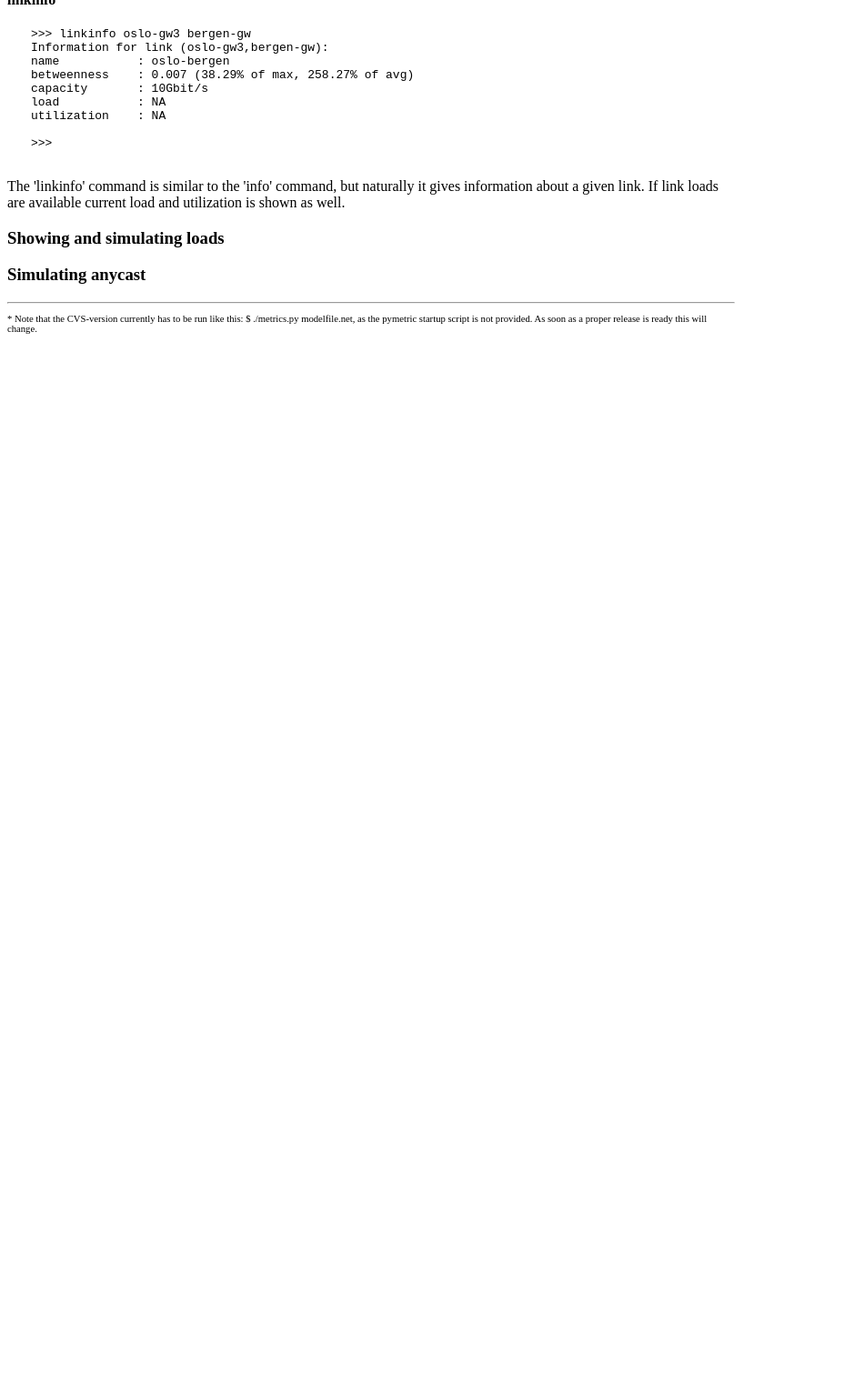
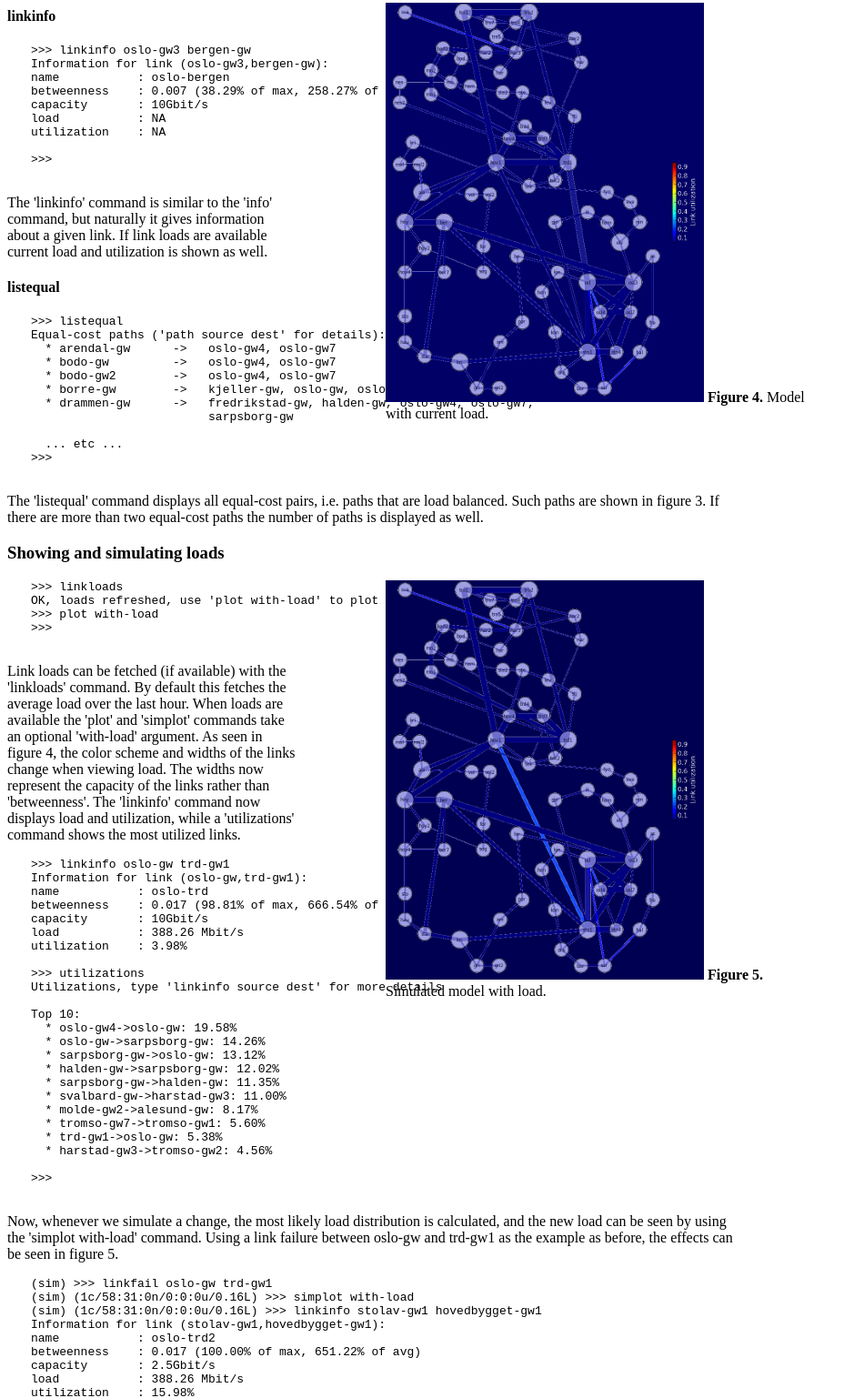
Before and after one commit to Uninett/PyMetric, a plain HTML site: page docs/index.html in a window 1280 px wide. Shown: the part 4740-6277 px from the top of the page at 91% size, without its empty margins (0-939 px from the left). Before the commit the page ends 5117 px from the top, so only its background shows below. Drawn offline with Linux system fonts and the light colour scheme.

Commit message:
more doc sections ready

```diff
--- a/docs/index.html
+++ b/docs/index.html
@@ -247,6 +247,13 @@ Effects of changes:
 	<p>We are now given the path changes as seen from tynset-gw.</p>
 
 	<h3>Getting information</h3>
+	<div style="width: 30em; clear:all; float:right; position: relative; left:
+	6em;">
+	<a href="path-borre-oslo.png"><img alt="Equal cost paths from
+	borre-gw to oslo-gw" src="path-borre-oslo-350px.png"></a>
+	  <strong>Figure 3.</strong> Equal cost paths from borre-gw to oslo-gw.
+	</div>
+
 	<p>The commands that deal with getting information are:</p>
 	<h4>stats</h4>
 	<pre style="padding-left: 2em">
@@ -311,6 +318,11 @@ longest paths  : as-gw <-> tynset-gw (98.0), as-gw <-> namsos-gw (89.0), as-gw
 	    <li>'betweenness' is a number indicating how central the node
 	        is as a transit node for shortest paths in the model.</li>
 	</ul>
+	<div style="width: 30em; clear:all; float:right; position: relative; left:
+	6em;">
+	<a href="linkloads.png"><img alt="Model with current load" src="linkloads-350px.png"></a>
+	  <strong>Figure 4.</strong> Model with current load.
+	</div>
 	<h4>linkinfo</h4>
 	<pre style="padding-left: 2em">
 >>> linkinfo oslo-gw3 bergen-gw
@@ -328,7 +340,92 @@ utilization    : NA
 	   loads are available current load and utilization is shown as
 	   well.
 	</p>
+	<h4>listequal</h4>
+    <pre style="padding-left: 2em">
+>>> listequal
+Equal-cost paths ('path source dest' for details):
+  * arendal-gw      ->   oslo-gw4, oslo-gw7
+  * bodo-gw         ->   oslo-gw4, oslo-gw7
+  * bodo-gw2        ->   oslo-gw4, oslo-gw7
+  * borre-gw        ->   kjeller-gw, oslo-gw, oslo-gw4 (3), oslo-gw7 (3)
+  * drammen-gw      ->   fredrikstad-gw, halden-gw, oslo-gw4, oslo-gw7,
+                         sarpsborg-gw
+
+  ... etc ...
+>>>
+    </pre>
+	<p>The 'listequal' command displays all equal-cost pairs,
+	   i.e. paths that are load balanced. Such paths are shown in
+	   figure 3. If there are more than two equal-cost paths the
+	   number of paths is displayed as well.
+	</p>
 	<h3>Showing and simulating loads</h3>
+	<div style="width: 30em; clear:all; float:right; position: relative; left:
+	6em;">
+	<a href="sim-linkloads.png"><img alt="Simulated model with load" src="sim-linkloads-350px.png"></a>
+	  <strong>Figure 5.</strong> Simulated model with load.
+	</div>
+	<pre style="padding-left: 2em">
+>>> linkloads
+OK, loads refreshed, use 'plot with-load' to plot
+>>> plot with-load
+>>>
+    </pre>
+	<p>Link loads can be fetched (if available) with the 'linkloads'
+	   command. By default this fetches the average load over the last
+	   hour. When loads are available the 'plot' and 'simplot'
+	   commands take an optional 'with-load' argument. As seen in
+	   figure 4, the color scheme and widths of the links change when
+	   viewing load. The widths now represent the capacity of the
+	   links rather than 'betweenness'. The 'linkinfo' command now
+	   displays load and utilization, while a 'utilizations' command
+	   shows the most utilized links.
+	</p>
+	<pre style="padding-left: 2em">
+>>> linkinfo oslo-gw trd-gw1
+Information for link (oslo-gw,trd-gw1):
+name           : oslo-trd
+betweenness    : 0.017 (98.81% of max, 666.54% of avg)
+capacity       : 10Gbit/s
+load           : 388.26 Mbit/s
+utilization    : 3.98%
+
+>>> utilizations
+Utilizations, type 'linkinfo source dest' for more details
+
+Top 10:
+  * oslo-gw4->oslo-gw: 19.58%
+  * oslo-gw->sarpsborg-gw: 14.26%
+  * sarpsborg-gw->oslo-gw: 13.12%
+  * halden-gw->sarpsborg-gw: 12.02%
+  * sarpsborg-gw->halden-gw: 11.35%
+  * svalbard-gw->harstad-gw3: 11.00%
+  * molde-gw2->alesund-gw: 8.17%
+  * tromso-gw7->tromso-gw1: 5.60%
+  * trd-gw1->oslo-gw: 5.38%
+  * harstad-gw3->tromso-gw2: 4.56%
+
+>>>
+    </pre>
+	<p>Now, whenever we simulate a change, the most likely load
+	distribution is calculated, and the new load can be seen by using
+	the 'simplot with-load' command. Using a link failure between
+	oslo-gw and trd-gw1 as the example as before, the effects can be
+	seen in figure 5.
+	</p>
+	<pre style="padding-left: 2em">
+(sim) >>> linkfail oslo-gw trd-gw1
+(sim) (1c/58:31:0n/0:0:0u/0.16L) >>> simplot with-load
+(sim) (1c/58:31:0n/0:0:0u/0.16L) >>> linkinfo stolav-gw1 hovedbygget-gw1
+Information for link (stolav-gw1,hovedbygget-gw1):
+name           : oslo-trd2
+betweenness    : 0.017 (100.00% of max, 651.22% of avg)
+capacity       : 2.5Gbit/s
+load           : 388.26 Mbit/s
+utilization    : 15.98%
+
+(sim) (1c/58:31:0n/0:0:0u/0.16L) >>>
+    </pre>
 	<h3>Simulating anycast</h3>
 
 	<hr>
```
Also changed, not shown: docs/linkloads-350px.png (added), docs/linkloads.png (added), docs/path-borre-oslo-350px.png (added), docs/path-borre-oslo.png (added), docs/sim-linkloads-350px.png (added), docs/sim-linkloads.png (added).
